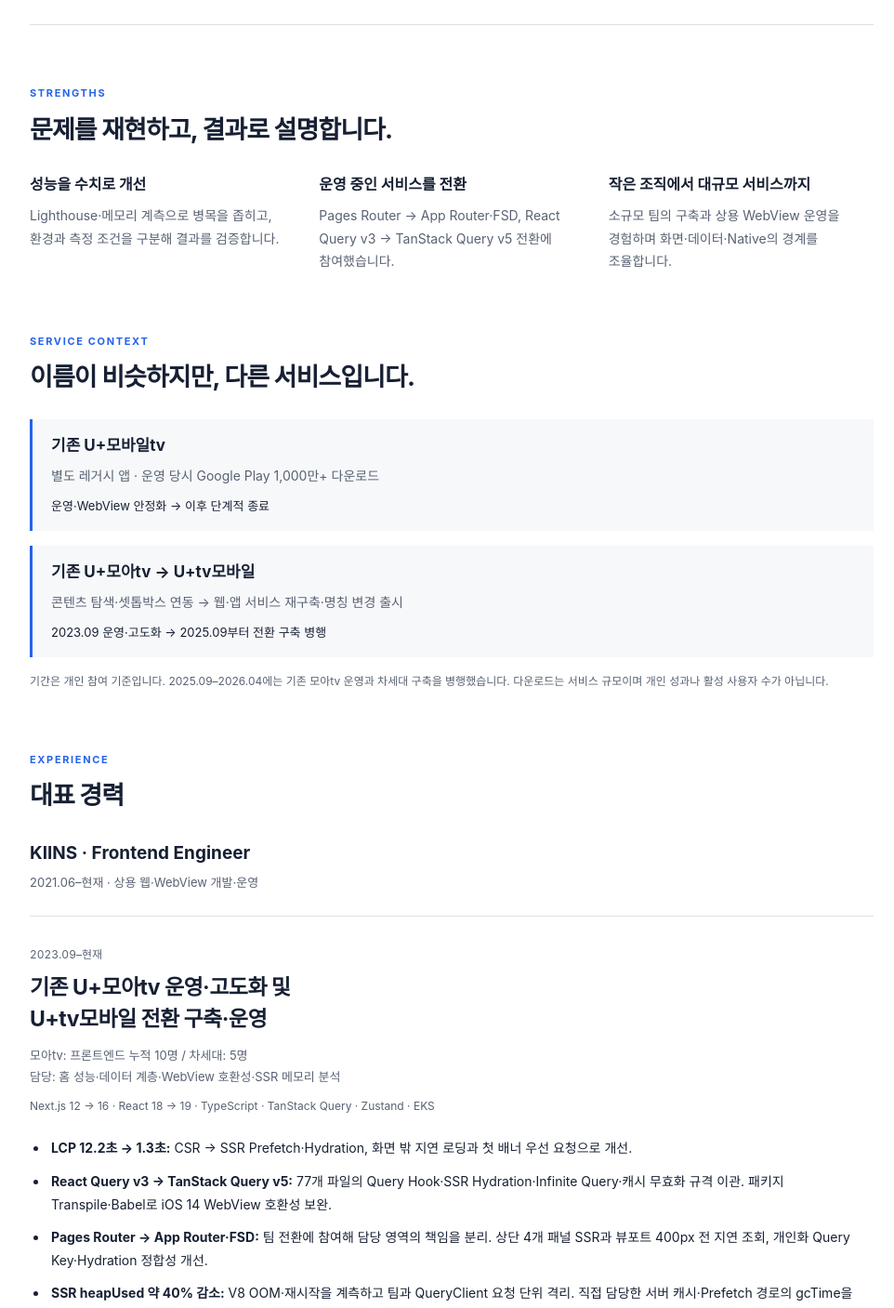
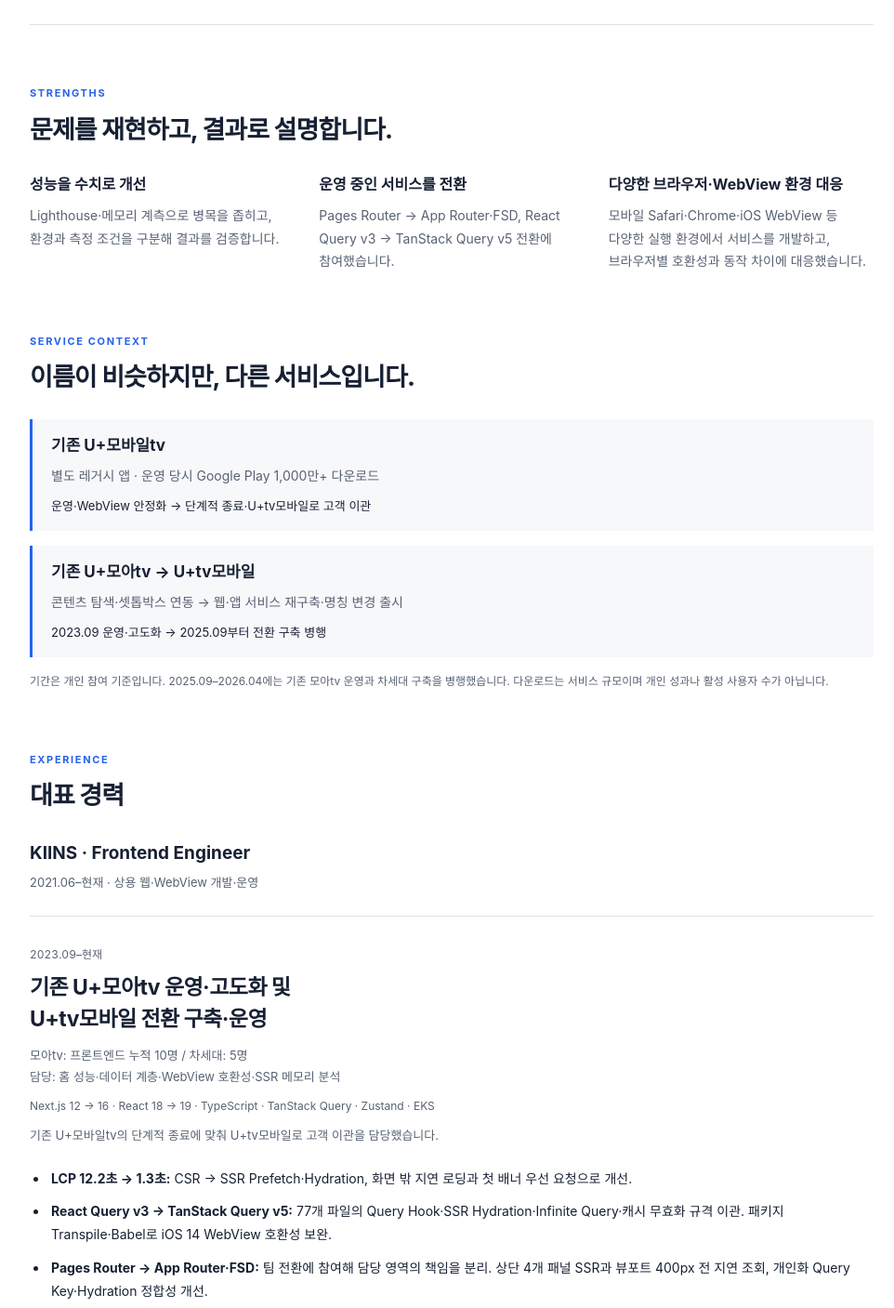
Before and after one commit to dongmin3891/ddongmy-os, a Next.js app: page /resume in a window 1280 px wide. Shown: the part 834-2241 px from the top of the page at 93% size, without its empty margins (154-1116 px from the left). Built offline with nearby package versions, Linux system fonts and the light colour scheme; a web font is replaced by a local one.

Commit message:
docs: clarify resume customer migration and browser compatibility experience

```diff
--- a/app/resume/page.tsx
+++ b/app/resume/page.tsx
@@ -185,10 +185,10 @@ export default function ResumePage() {
               </p>
             </div>
             <div>
-              <h3>작은 조직에서 대규모 서비스까지</h3>
+              <h3>다양한 브라우저·WebView 환경 대응</h3>
               <p>
-                소규모 팀의 구축과 상용 WebView 운영을 경험하며
-                화면·데이터·Native의 경계를 조율합니다.
+                모바일 Safari·Chrome·iOS WebView 등 다양한 실행 환경에서
+                서비스를 개발하고, 브라우저별 호환성과 동작 차이에 대응했습니다.
               </p>
             </div>
           </div>
@@ -200,7 +200,7 @@ export default function ResumePage() {
             <div>
               <h3>기존 U+모바일tv</h3>
               <p>별도 레거시 앱 · 운영 당시 Google Play 1,000만+ 다운로드</p>
-              <span>운영·WebView 안정화 → 이후 단계적 종료</span>
+              <span>운영·WebView 안정화 → 단계적 종료·U+tv모바일로 고객 이관</span>
             </div>
             <div>
               <h3>기존 U+모아tv → U+tv모바일</h3>
@@ -237,6 +237,10 @@ export default function ResumePage() {
             <p className={styles.tech}>
               Next.js 12 → 16 · React 18 → 19 · TypeScript · TanStack Query ·
               Zustand · EKS
+            </p>
+            <p className={styles.role}>
+              기존 U+모바일tv의 단계적 종료에 맞춰 U+tv모바일로 고객 이관을
+              담당했습니다.
             </p>
             <ul>
               <li>
```
Also changed, not shown: 1 other file (tests, documents, lock files or other folders).
